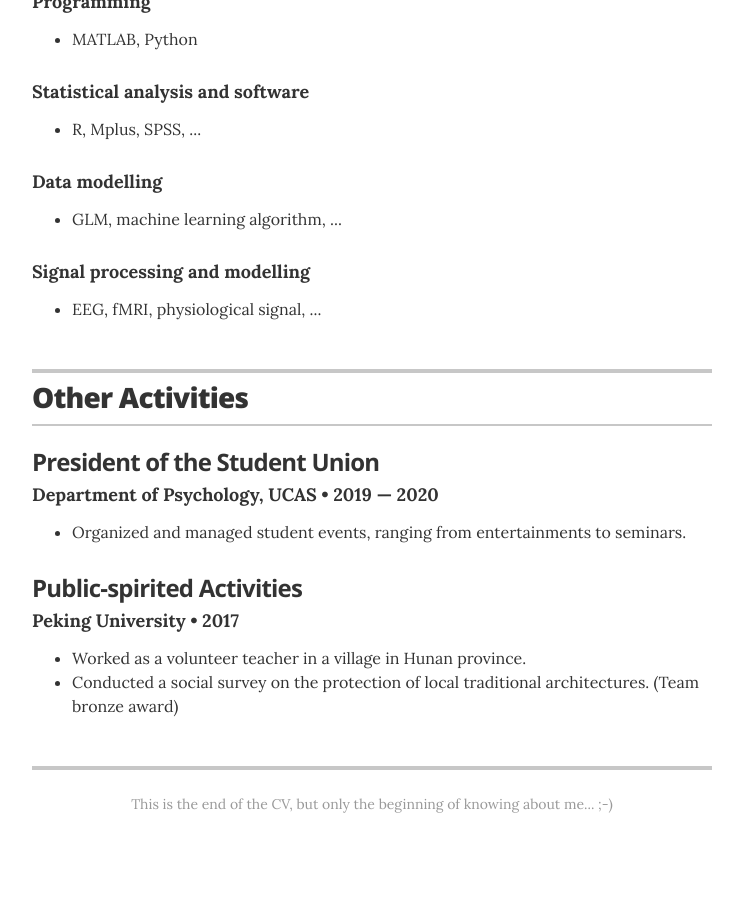
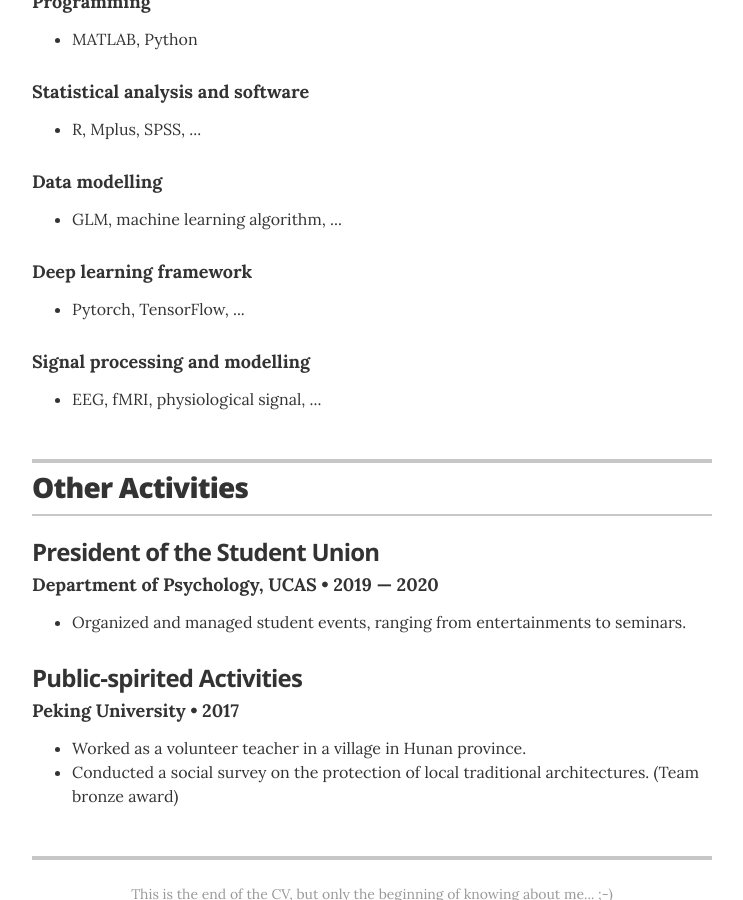
Before and after one commit to PsychYan/PsychYan.github.io, a Jekyll site: the page built from index.html, in a window 1280 px wide and 900 px high, scrolled down 3455 px. Shown: the whole window, without its empty margins (268-1011 px from the left). Built offline with Jekyll 4.4.1, drawn with Linux system fonts in a browser that asks for light colours; before the commit the page ends 4318 px from its top, so only the background shows below that.

Commit message:
Update skills.yml

```diff
--- a/_data/skills.yml
+++ b/_data/skills.yml
@@ -11,6 +11,10 @@
 - skill: Data modelling
   description: <ul class="resume-item-list"><li>GLM, machine learning algorithm, ...</li></ul>
 
-  # Digital content development and creation
+# Digital content development and creation
+- skill: Deep learning framework
+  description: <ul class="resume-item-list"><li>Pytorch, TensorFlow, ...</li></ul>
+
+# Digital content development and creation
 - skill: Signal processing and modelling
   description: <ul class="resume-item-list"><li>EEG, fMRI, physiological signal, ...</li></ul>
```
